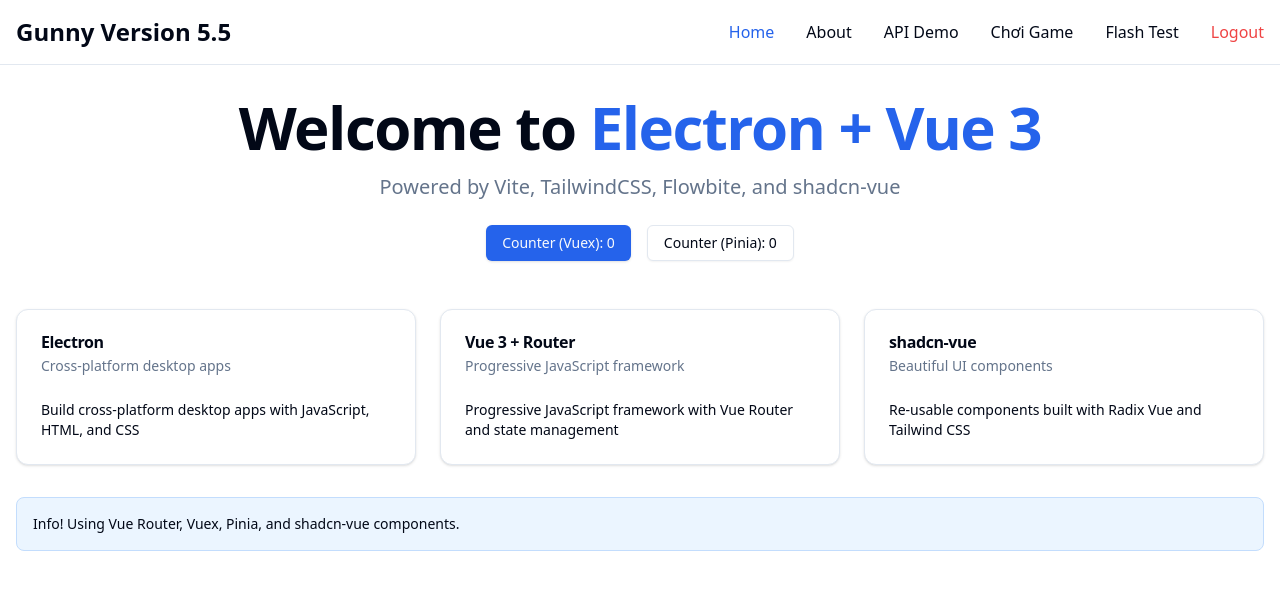
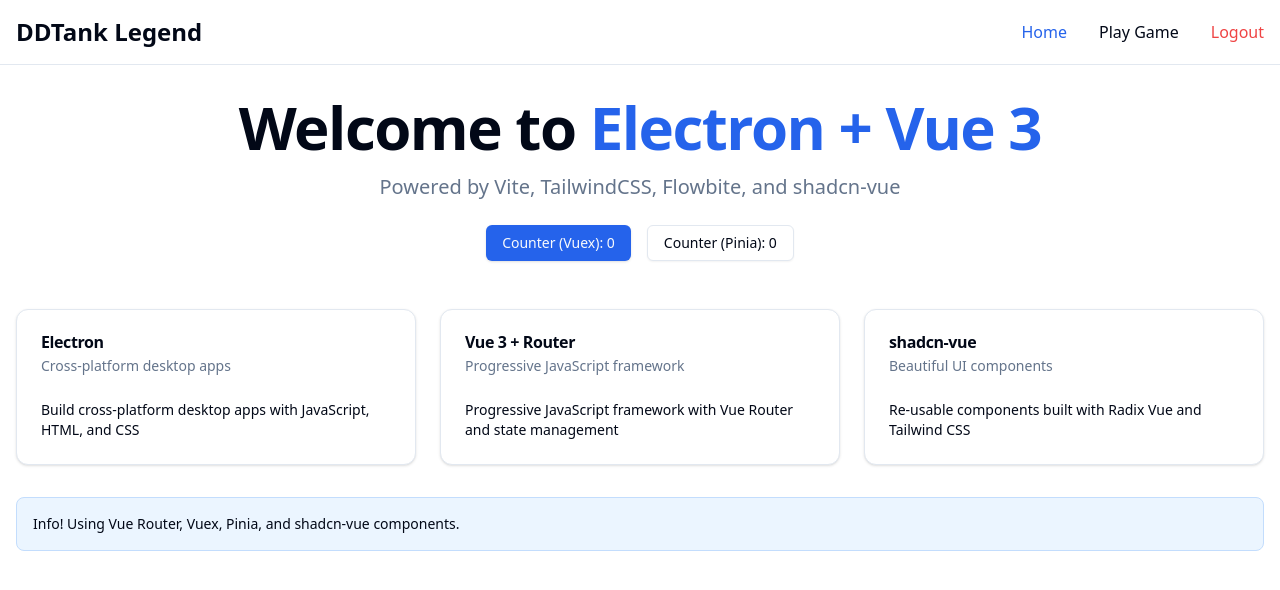
Before and after one commit to leekyoung9x/LaucherGunny, a Vue app: page / in a window 1280 px wide. Shown: the top 590 px of the page. Built offline with nearby package versions, Linux system fonts and the light colour scheme; no server answers; sample sign-in values are in the browser's storage.

Commit message:
Refactor environment variable placeholders, update app title and button labels, and improve logout handling

```diff
--- a/src/App.vue
+++ b/src/App.vue
@@ -9,7 +9,7 @@
       <div class="max-w-screen-xl flex flex-wrap items-center justify-between mx-auto p-4">
         <router-link to="/" class="flex items-center space-x-3">
           <span class="self-center text-2xl font-semibold whitespace-nowrap">
-            Gunny Version 5.5
+            DDTank Legend
           </span>
         </router-link>
         <button
@@ -33,7 +33,7 @@
                 Home
               </router-link>
             </li>
-            <li>
+            <!-- <li>
               <router-link
                 to="/about"
                 class="block py-2 px-3 rounded hover:bg-accent md:hover:bg-transparent md:border-0 md:p-0"
@@ -50,17 +50,17 @@
               >
                 API Demo
               </router-link>
-            </li>
+            </li> -->
             <li>
               <router-link
                 to="/game"
                 class="block py-2 px-3 rounded hover:bg-accent md:hover:bg-transparent md:border-0 md:p-0"
                 active-class="text-primary"
               >
-                Chơi Game
+                Play Game
               </router-link>
             </li>
-            <li>
+            <!-- <li>
               <router-link
                 to="/webview-test"
                 class="block py-2 px-3 rounded hover:bg-accent md:hover:bg-transparent md:border-0 md:p-0"
@@ -68,7 +68,7 @@
               >
                 Flash Test
               </router-link>
-            </li>
+            </li> -->
             <li>
               <button
                 @click="handleLogout"
@@ -112,14 +112,15 @@
 
     const isLoginPage = computed(() => route.path === '/login')
 
-    const handleLogout = () => {
-      authStore.logout()
+    const handleLogout = async () => {
+      await authStore.logout()
 
-      // Notify Electron to show login window
+      // Navigate to login page
+      router.push('/login')
+
+      // Notify Electron to show login window (if in Electron)
       if (window.electronAPI) {
         window.electronAPI.logout()
-      } else {
-        router.push('/login')
       }
     }
 
```
Also changed, not shown: electron/main.js (+11 -5 lines), 1 other file (tests, documents, lock files or other folders).
